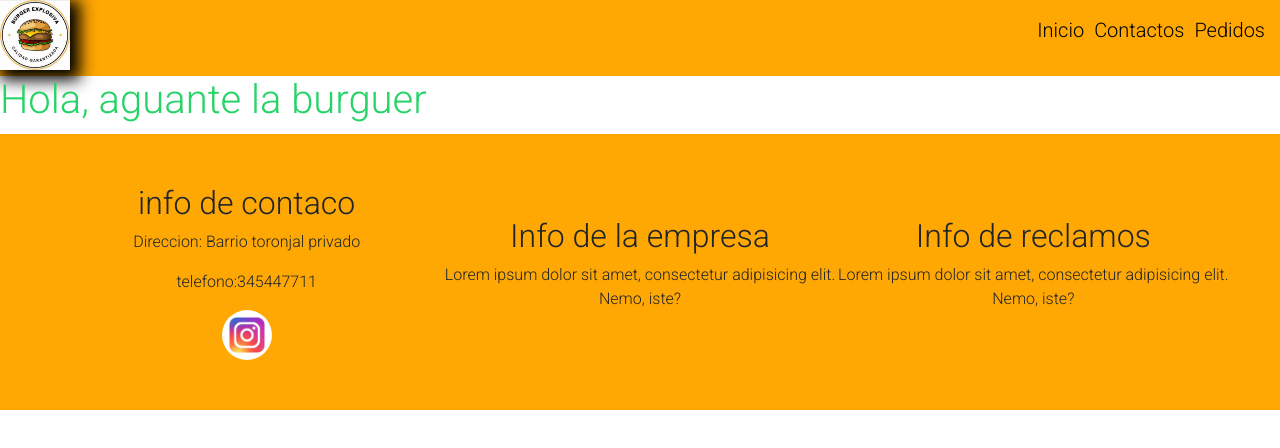
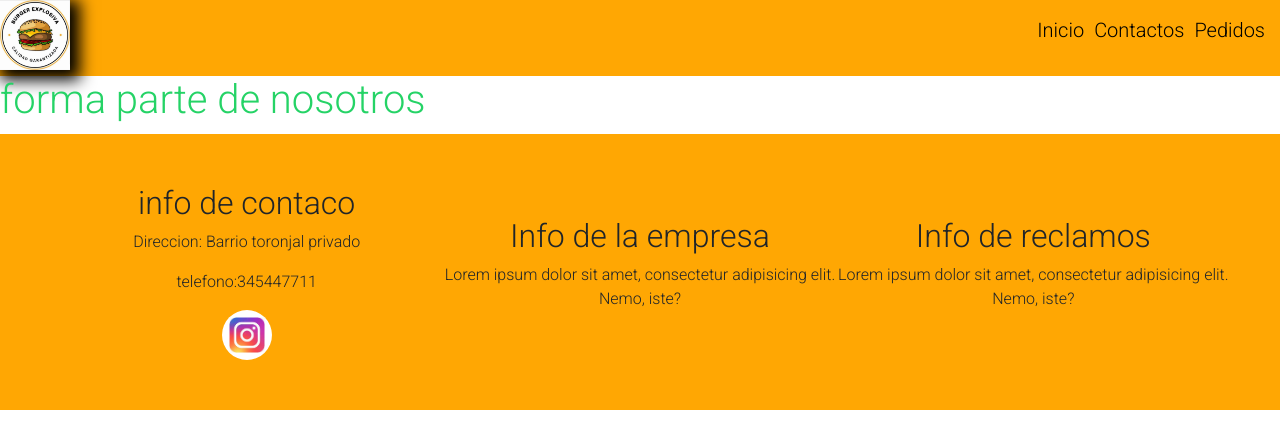
Before and after one commit to schJuan/nuevacarpetacoder, a plain HTML site: page paginas/contactos.html in a window 1280 px wide. Drawn offline with nearby package versions, Linux system fonts and the light colour scheme.

Commit message:
prueba para ver github

```diff
--- a/paginas/contactos.html
+++ b/paginas/contactos.html
@@ -19,7 +19,7 @@
         </ul>
     </nav>
     <header>
-        <h1 class="h1contacto">Hola, aguante la burguer</h1>
+        <h1 class="h1contacto">forma parte de nosotros </h1>
     </header>
     <main>
 
```
